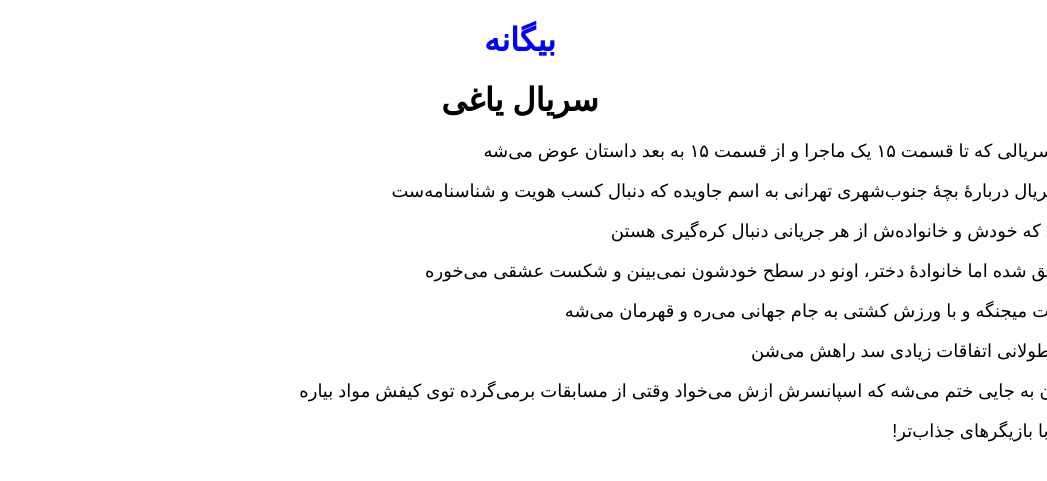
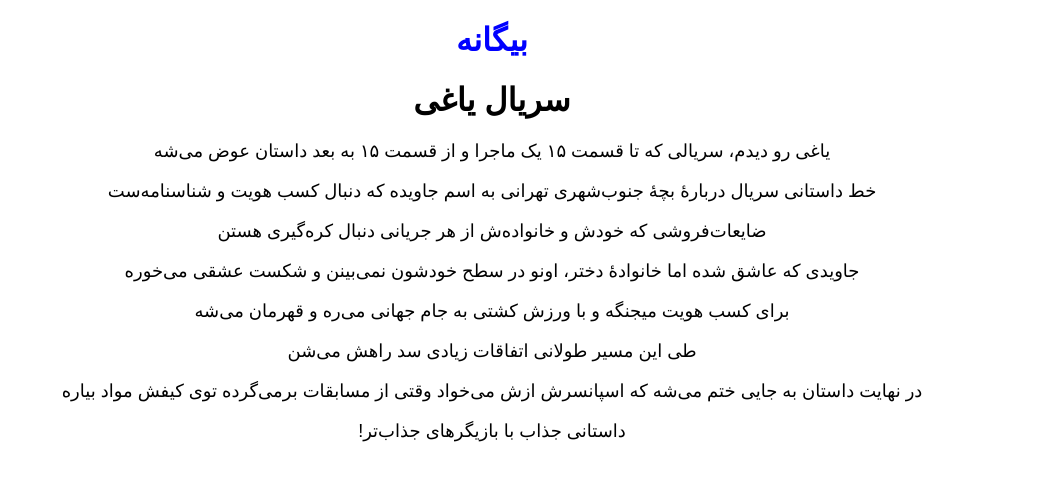
Before and after one commit to darkblog/darkblog.github.io, a Jekyll site: the page built from _posts/2023-8-19-4.md, in a window 1280 px wide. Shown: the top 481 px of the page, without its empty margins (233-1280 px from the left). Built offline with Jekyll 4.4.1, drawn with Linux system fonts in a browser that asks for light colours.

Commit message:
Update default.html

```diff
--- a/_layouts/default.html
+++ b/_layouts/default.html
@@ -10,7 +10,7 @@
 <title>{{ page.title }}</title>
 <meta name="description" content="{{ page.title }}">
 <link rel="canonical" href="{{ page.url | replace:'index.html','' | prepend: site.baseurl | prepend: site.url }}">
-<style amp-custom>body{font-family:sans-serif;margin:auto;text-align:center}a{color:blue;text-decoration:none}p{text-align:right;display:flex;font-size:large}</style>
+<style amp-custom>body{font-family:sans-serif;margin:auto;text-align:center}a{color:blue;text-decoration:none}p{text-align:right;display:flex;justify-content:center;font-size:large}</style>
 </head>
 <body>
 <header>
```
